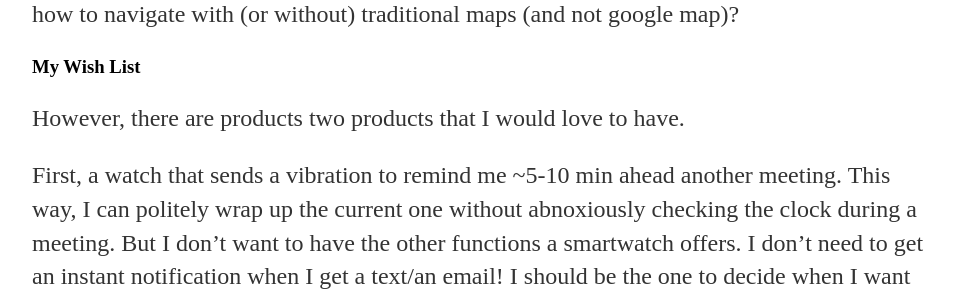
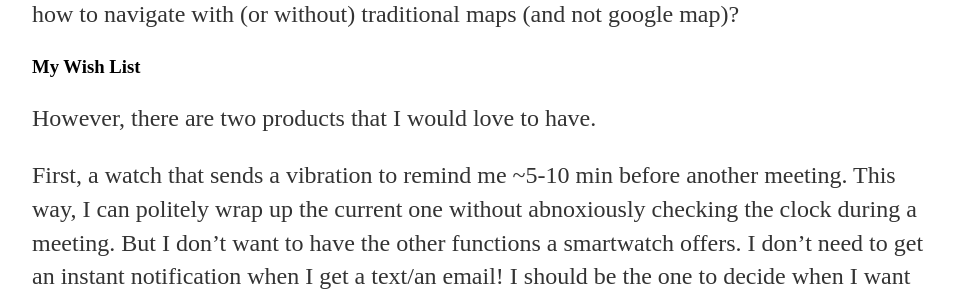
Before and after one commit to astro313/astro313.github.io, a Jekyll site: the page built from blog/_posts/2019-10-15-MissingProduct.md, in a window 1280 px wide. Shown: the part 1372-1672 px from the top of the page, without its empty margins (160-1119 px from the left). Built offline with Jekyll 4.4.1, drawn with Linux system fonts in a browser that asks for light colours; nearby versions of some CDN libraries; comment, search, counter and statistics services are not loaded; some of the changed text lies outside the part shown.

Commit message:
proof read

```diff
--- a/blog/_posts/2019-10-15-MissingProduct.md
+++ b/blog/_posts/2019-10-15-MissingProduct.md
@@ -21,8 +21,8 @@ I don't like to be led by the nose. Therefore, I don't chase after new products
 I think point 4 is pretty self-explanatory. While it is important to keep up with the society as the world evolves, but if the market/world moves too fast, it will hit a recession. I'd like to stay prepared by having the skills to survive without these products. Would we still know how to navigate with (or without) traditional maps (and not google map)?
 
 ### My Wish List
-However, there are products two products that I would love to have.
+However, there are two products that I would love to have.
 
-First, a watch that sends a vibration to remind me ~5-10 min ahead another meeting. This way, I can politely wrap up the current one without abnoxiously checking the clock during a meeting. But I don't want to have the other functions a smartwatch offers. I don't need to get an instant notification when I get a text/an email! I should be the one to decide when I want to read my emails and not the other way.
+First, a watch that sends a vibration to remind me ~5-10 min before another meeting. This way, I can politely wrap up the current one without abnoxiously checking the clock during a meeting. But I don't want to have the other functions a smartwatch offers. I don't need to get an instant notification when I get a text/an email! I should be the one to decide when I want to read my emails and not the other way.
 
 Second, I would love a model of the iphone that has the wide angle lens like the iphone 11, but the size of an SE! Until then, I will stick with my iphone SE.
```
